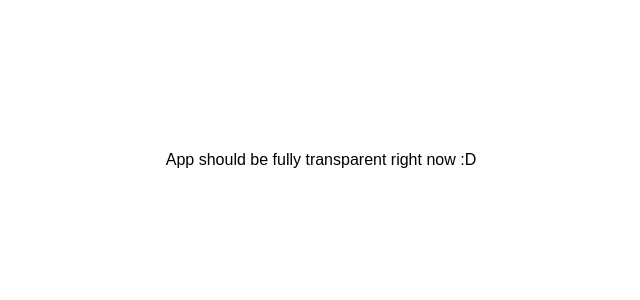
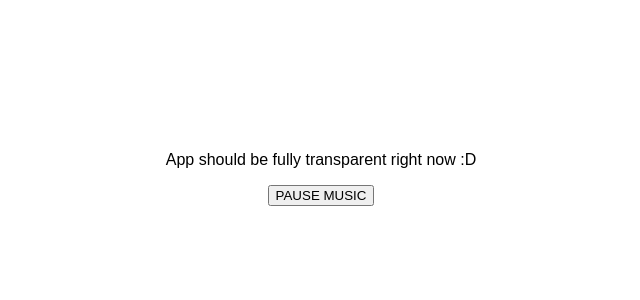
Before and after one commit to chishxd/kasumi, a SvelteKit app: page / in a window 1280 px wide. Shown: the top 300 px of the page, without its empty margins (319-959 px from the left). Built offline with nearby package versions, Linux system fonts and the light colour scheme.

Commit message:
feat: Add a Pause Button

```diff
--- a/src/routes/+page.svelte
+++ b/src/routes/+page.svelte
@@ -15,6 +15,15 @@
     }catch (error){
       console.error("Rust error:", error);
       alert("Error:" + error);
+    }
+  }
+
+  async function pauseAudio(){
+    console.log("MUSIC PAUSED.");
+    try{
+      await invoke("pause_audio");
+    } catch (error){
+      console.error("Something went wrong: " + e);
     }
   }
 
@@ -43,6 +52,10 @@
     {/each}
   </ul>
   </div>
+
+  <button onclick={pauseAudio}>
+    PAUSE MUSIC
+  </button>
 
   <!-- <button onclick={playAudio} style="padding: 10px 20px; margin-top: 20px; font-size:1.2rem;"> -->
   <!--   ▶ Play Music -->
```
Also changed, not shown: 1 other file (tests, documents, lock files or other folders).
